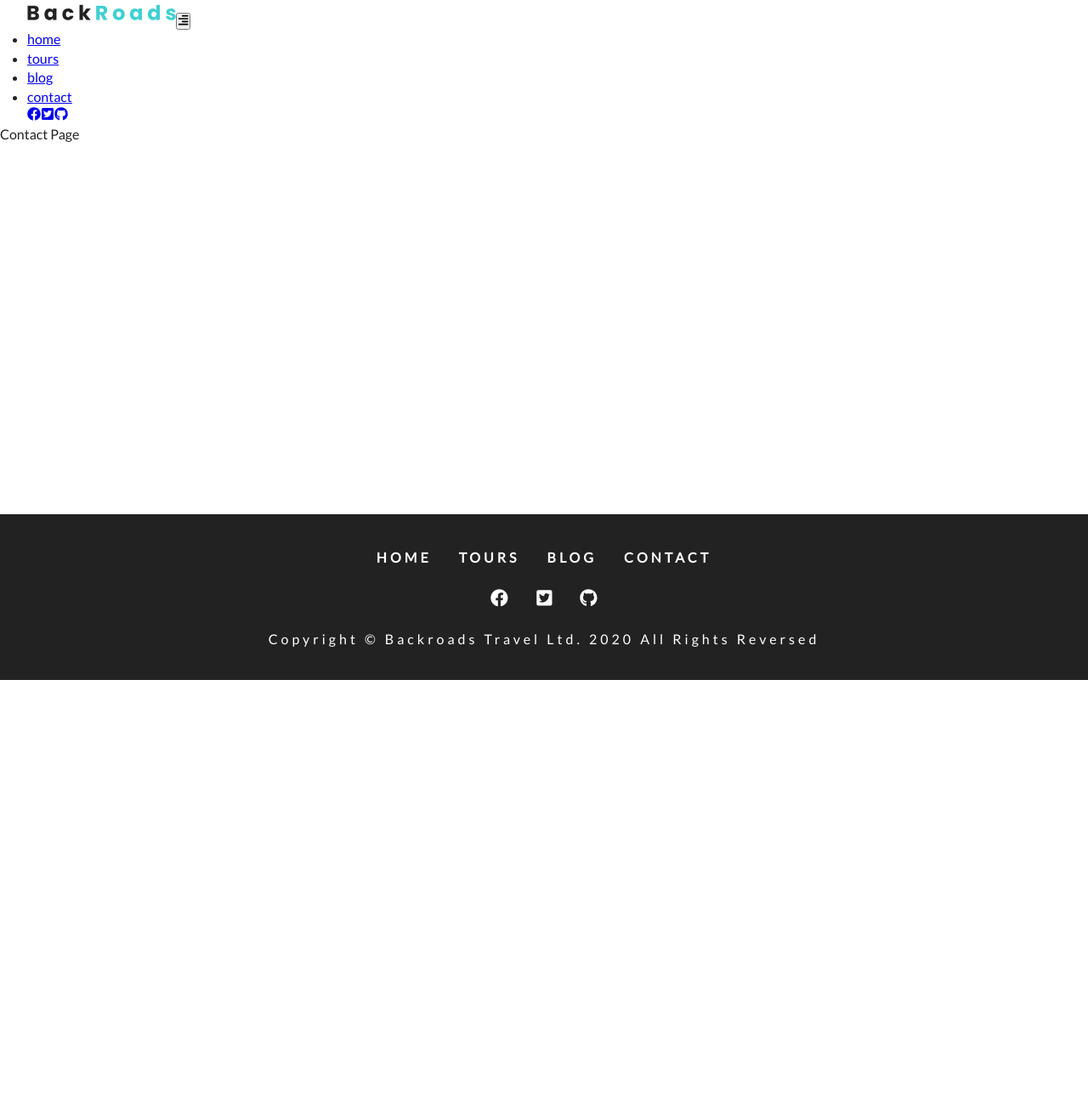
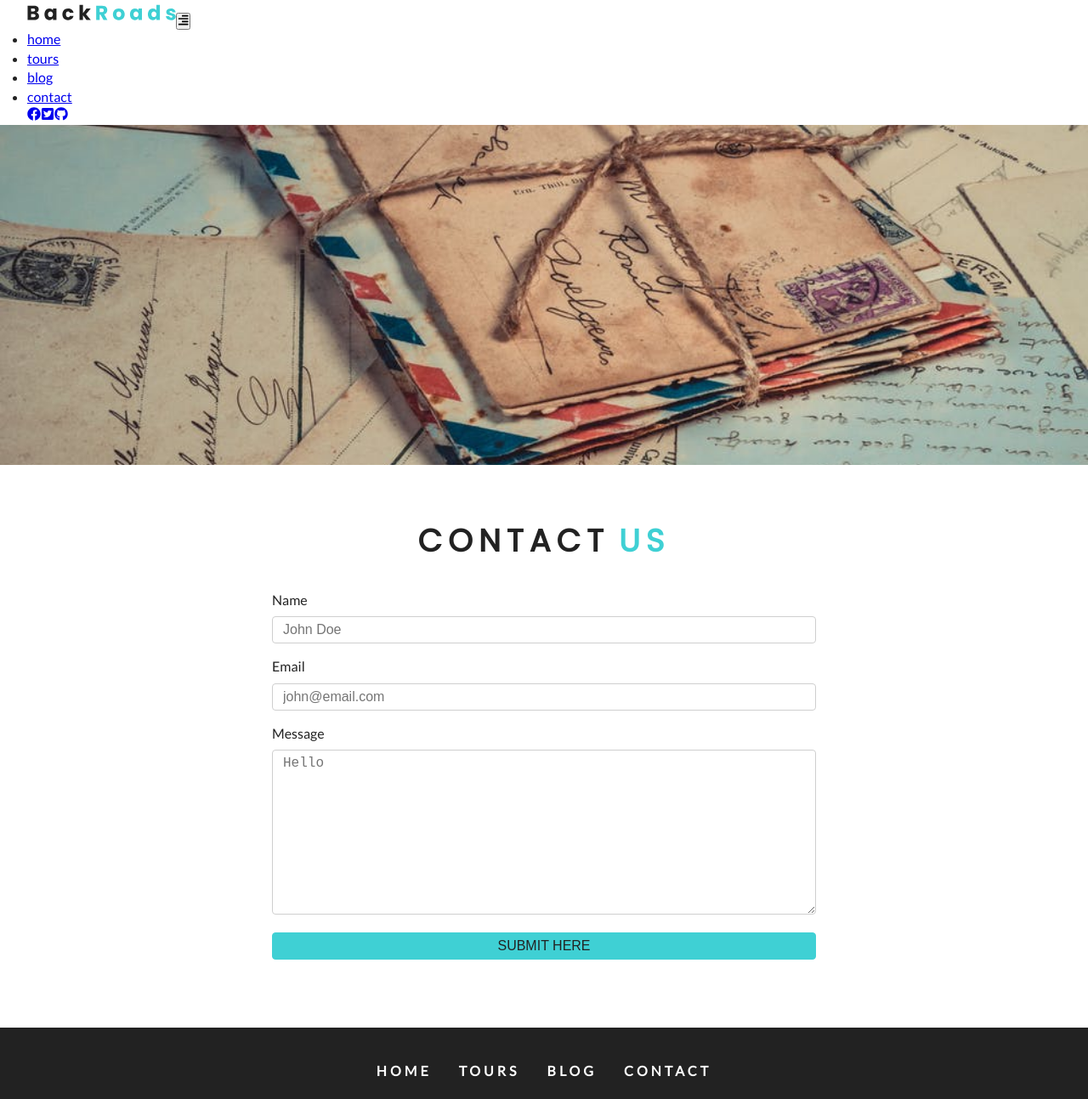
Before and after one commit to pulsar1812/gatsby-travel-company-website, a Gatsby site: page /contact in a window 1280 px wide. Shown: the top 1293 px of the page at 85% size. Before the commit the page ends 800 px from the top, so only its background shows below. Built offline with nearby package versions, Linux system fonts and the light colour scheme; Gatsby itself is replaced by a stand-in of ours.

Commit message:
Finish image settings with graphql and add Contentful source

```diff
--- a/gatsby-config.js
+++ b/gatsby-config.js
@@ -1,3 +1,7 @@
+require('dotenv').config({
+  path: `.env.${process.env.NODE_ENV}`,
+})
+
 module.exports = {
   siteMetadata: {
     title: 'BackRoads',
@@ -21,5 +25,13 @@
     },
     `gatsby-transformer-sharp`,
     `gatsby-plugin-sharp`,
+    `gatsby-plugin-transition-link`,
+    {
+      resolve: `gatsby-source-contentful`,
+      options: {
+        spaceId: process.env.CONTENTFUL_SPACE_ID,
+        accessToken: process.env.CONTENTFUL_ACCESS_TOKEN,
+      },
+    },
   ],
 }
--- a/package.json
+++ b/package.json
@@ -16,12 +16,16 @@
   "dependencies": {
     "babel-plugin-styled-components": "^1.10.6",
     "gatsby": "^2.18.12",
+    "gatsby-background-image": "^0.9.12",
     "gatsby-image": "^2.2.39",
     "gatsby-plugin-sass": "^2.1.27",
     "gatsby-plugin-sharp": "^2.3.13",
     "gatsby-plugin-styled-components": "^3.1.17",
+    "gatsby-plugin-transition-link": "^1.17.7",
+    "gatsby-source-contentful": "^2.1.77",
     "gatsby-source-filesystem": "^2.1.46",
     "gatsby-transformer-sharp": "^2.3.13",
+    "gsap": "^2.1.3",
     "node-sass": "^4.13.0",
     "react": "^16.12.0",
     "react-dom": "^16.12.0",
--- /dev/null
+++ b/src/components/Contact.js
@@ -0,0 +1,59 @@
+import React from 'react'
+
+import Title from './Title'
+import styles from './contact.module.css'
+
+const Contact = () => {
+  return (
+    <section className={styles.contact}>
+      <Title title="Contact" subtitle="Us" />
+      <div className={styles.center}>
+        <form
+          action="https://formspree.io/cluster000@gmail.com"
+          method="POST"
+          className={styles.form}
+        >
+          <div>
+            <label htmlFor="name">name</label>
+            <input
+              type="text"
+              name="name"
+              id="name"
+              className={styles.formControl}
+              placeholder="John Doe"
+            />
+          </div>
+          <div>
+            <label htmlFor="email">email</label>
+            <input
+              type="email"
+              name="email"
+              id="email"
+              className={styles.formControl}
+              placeholder="john@email.com"
+            />
+          </div>
+          <div>
+            <label htmlFor="message">message</label>
+            <textarea
+              name="message"
+              id="message"
+              rows="10"
+              className={styles.formControl}
+              placeholder="Hello"
+            />
+          </div>
+          <div>
+            <input
+              type="submit"
+              value="submit here"
+              className={styles.submit}
+            />
+          </div>
+        </form>
+      </div>
+    </section>
+  )
+}
+
+export default Contact
--- a/src/components/Footer.js
+++ b/src/components/Footer.js
@@ -1,5 +1,5 @@
 import React from 'react'
-import { Link } from 'gatsby'
+import AniLink from 'gatsby-plugin-transition-link/AniLink'
 
 import links from '../constants/links'
 import socialIcons from '../constants/social-icons'
@@ -11,9 +11,9 @@
       <div className={styles.links}>
         {links.map((link, index) => {
           return (
-            <Link key={index} to={link.path}>
+            <AniLink fade key={index} to={link.path}>
               {link.text}
-            </Link>
+            </AniLink>
           )
         })}
       </div>
--- a/src/components/Navbar.js
+++ b/src/components/Navbar.js
@@ -1,5 +1,5 @@
 import React, { useState } from 'react'
-import { Link } from 'gatsby'
+import AniLink from 'gatsby-plugin-transition-link/AniLink'
 import { FaAlignRight } from 'react-icons/fa'
 
 import links from '../constants/links'
@@ -34,7 +34,9 @@
           {links.map((link, index) => {
             return (
               <li key={index}>
-                <Link to={link.path}>{link.text}</Link>
+                <AniLink fade to={link.path}>
+                  {link.text}
+                </AniLink>
               </li>
             )
           })}
--- /dev/null
+++ b/src/components/StyledHero.js
@@ -0,0 +1,25 @@
+import React from 'react'
+import styled from 'styled-components'
+import BackgroundImage from 'gatsby-background-image'
+
+const StyledHero = ({ img, className, children, home }) => {
+  return (
+    <BackgroundImage className={className} fluid={img} home={home}>
+      {children}
+    </BackgroundImage>
+  )
+}
+
+export default styled(StyledHero)`
+  min-height: ${props => (props.home ? 'calc(100vh - 62px)' : '50vh')};
+  background: ${props =>
+    props.home
+      ? 'linear-gradient(rgba(63, 208, 212, 0.7), rgba(0, 0, 0, 0.7))'
+      : 'none'};
+  background-position: center;
+  background-size: cover;
+  opacity: 1 !important;
+  display: flex;
+  justify-content: center;
+  align-items: center;
+`
--- a/src/components/Title.js
+++ b/src/components/Title.js
@@ -1,18 +1,18 @@
 import React from 'react'
 import styled from 'styled-components'
 
-const Title = ({ title, subtitle }) => {
+const Title = ({ title, subtitle, className }) => {
   return (
-    <TitleWrapper>
+    <div className={className}>
       <h4>
         <span className="title">{title}</span>
         <span>{subtitle}</span>
       </h4>
-    </TitleWrapper>
+    </div>
   )
 }
 
-const TitleWrapper = styled.div`
+export default styled(Title)`
   text-transform: uppercase;
   font-size: 2.3rem;
   margin-bottom: 2rem;
@@ -34,5 +34,3 @@
     }
   }
 `
-
-export default Title
--- a/src/css/contact.module.css
+++ b/src/components/contact.module.css
@@ -1,21 +1,25 @@
 .contact {
   padding: 4rem 0;
 }
+
 .center {
   width: 80vw;
   margin: 0 auto;
 }
+
 @media screen and (min-width: 992px) {
   .center {
     width: 50vw;
     margin: 0 auto;
   }
 }
+
 label {
   text-transform: capitalize;
   display: block;
   margin-bottom: 0.5rem;
 }
+
 .formControl,
 .submit {
   width: 100%;
@@ -25,6 +29,7 @@
   border: 1px solid var(--darkGrey);
   border-radius: 0.25rem;
 }
+
 .submit {
   background-color: var(--primaryColor);
   border-color: var(--primaryColor);
@@ -33,6 +38,7 @@
   transition: var(--mainTransition);
   cursor: pointer;
 }
+
 .submit:hover {
   background: var(--darkGrey);
   color: var(--mainWhite);
--- a/src/pages/404.js
+++ b/src/pages/404.js
@@ -1,5 +1,5 @@
 import React from 'react'
-import { Link } from 'gatsby'
+import AniLink from 'gatsby-plugin-transition-link/AniLink'
 
 import Layout from '../components/Layout'
 import Banner from '../components/Banner'
@@ -10,9 +10,9 @@
     <Layout>
       <header className={styles.error}>
         <Banner title="Oops! It's a dead end.">
-          <Link to="/" className="btn-white">
+          <AniLink fade to="/" className="btn-white">
             Back to Home Page
-          </Link>
+          </AniLink>
         </Banner>
       </header>
     </Layout>
--- a/src/pages/contact.js
+++ b/src/pages/contact.js
@@ -1,9 +1,29 @@
 import React from 'react'
+import { Link, graphql } from 'gatsby'
 
 import Layout from '../components/Layout'
+import StyledHero from '../components/StyledHero'
+import Contact from '../components/Contact'
 
-const ContactPage = () => {
-  return <Layout>Contact Page</Layout>
+const ContactPage = ({ data }) => {
+  return (
+    <Layout>
+      <StyledHero img={data.connectBcg.childImageSharp.fluid} />
+      <Contact />
+    </Layout>
+  )
 }
 
+export const query = graphql`
+  query {
+    connectBcg: file(relativePath: { eq: "connectBcg.jpeg" }) {
+      childImageSharp {
+        fluid(quality: 90, maxWidth: 4160) {
+          ...GatsbyImageSharpFluid_withWebp
+        }
+      }
+    }
+  }
+`
+
 export default ContactPage
```
Also changed, not shown: src/components/About.js (+21 -1 lines), src/components/about.module.css (+10 -1 lines), src/pages/blog.js (+16 -4 lines), src/pages/index.js (+20 -7 lines), src/pages/tours.js (+23 -3 lines), 2 other files.
